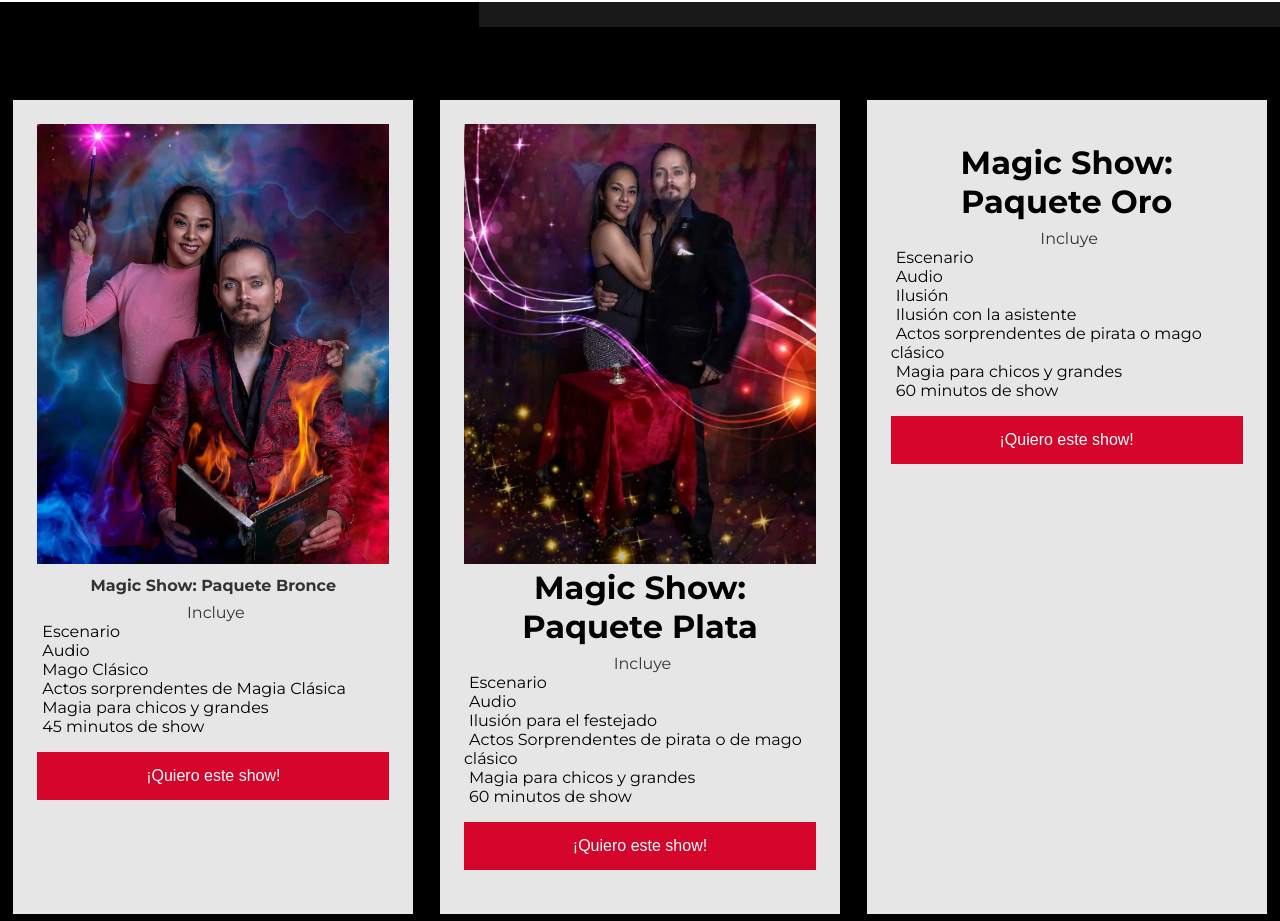
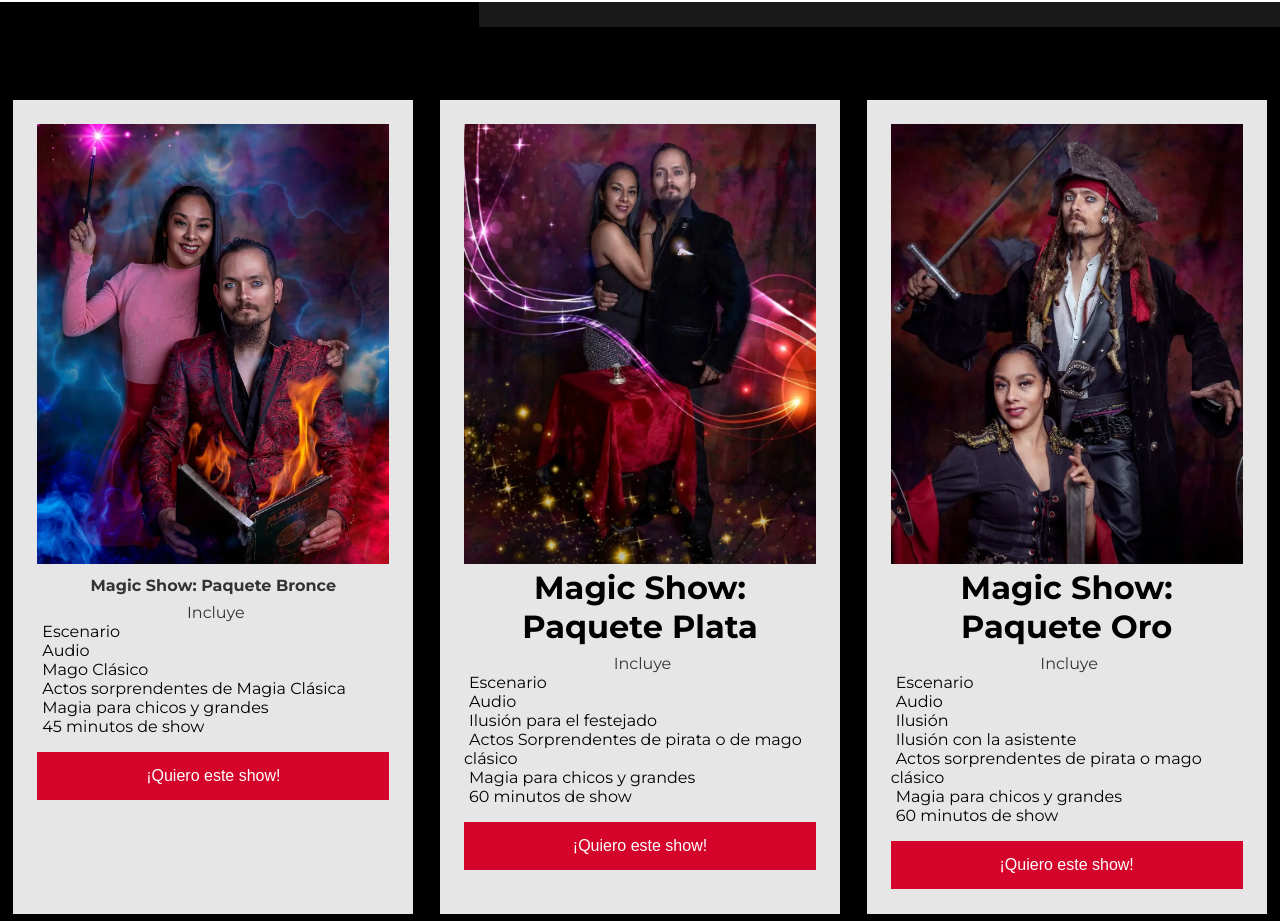
Before and after one commit to OnixBreak/magojackrackham, a plain HTML site: page index.html in a window 1280 px wide. Shown: the part 1198-2119 px from the top of the page. Drawn offline with Linux system fonts and the light colour scheme.

Commit message:
imagen faltante

```diff
--- a/index.html
+++ b/index.html
@@ -58,7 +58,7 @@
                     <button class="btn-cards"><a href="https://wa.me/+5217223737714?text=¡Hola! quiero conocer los precios del show: paquete Plata">¡Quiero este show!</a></button>
                 </div>
                 <div class="card">
-                    <img src="img/4.jpg" alt="">
+                    <img src="img/4.webp" alt="">
                     <span class="text-center">Magic Show: Paquete Oro</span>
                     <div class="text-cards">
                         <p>Incluye</p>
```
